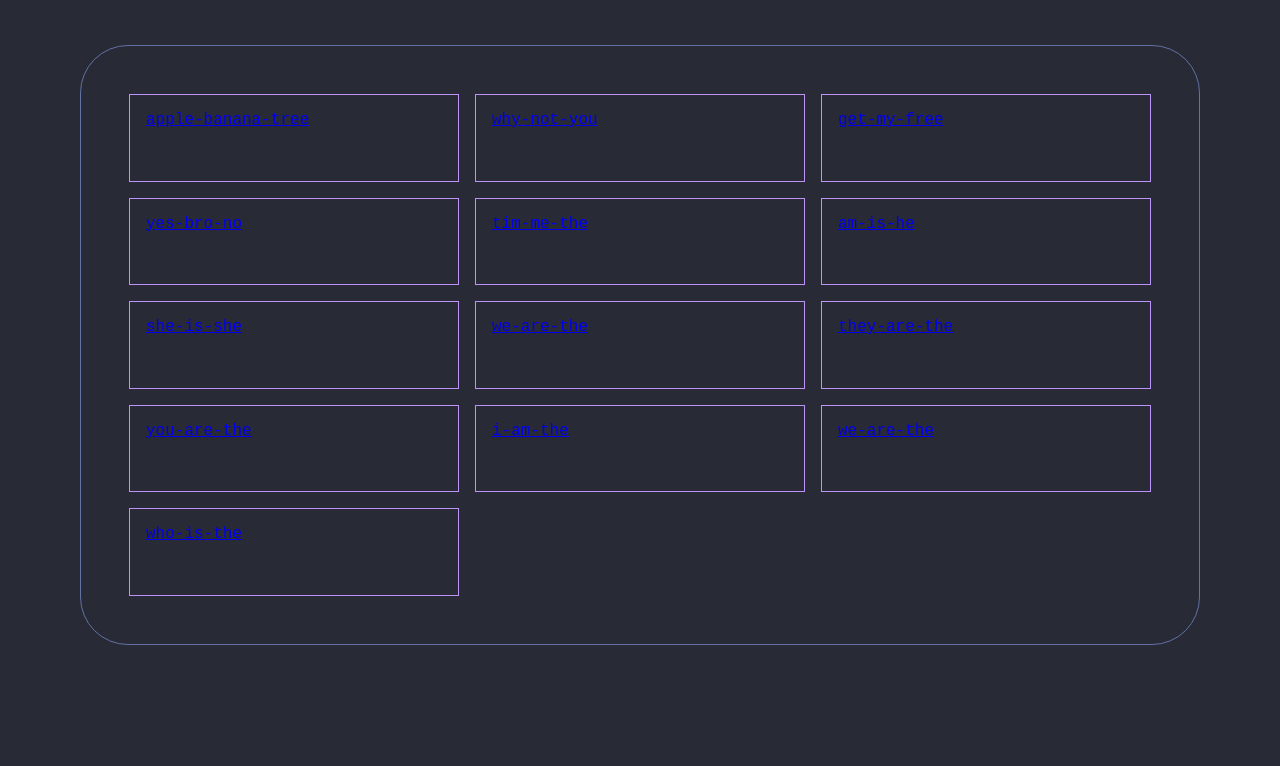
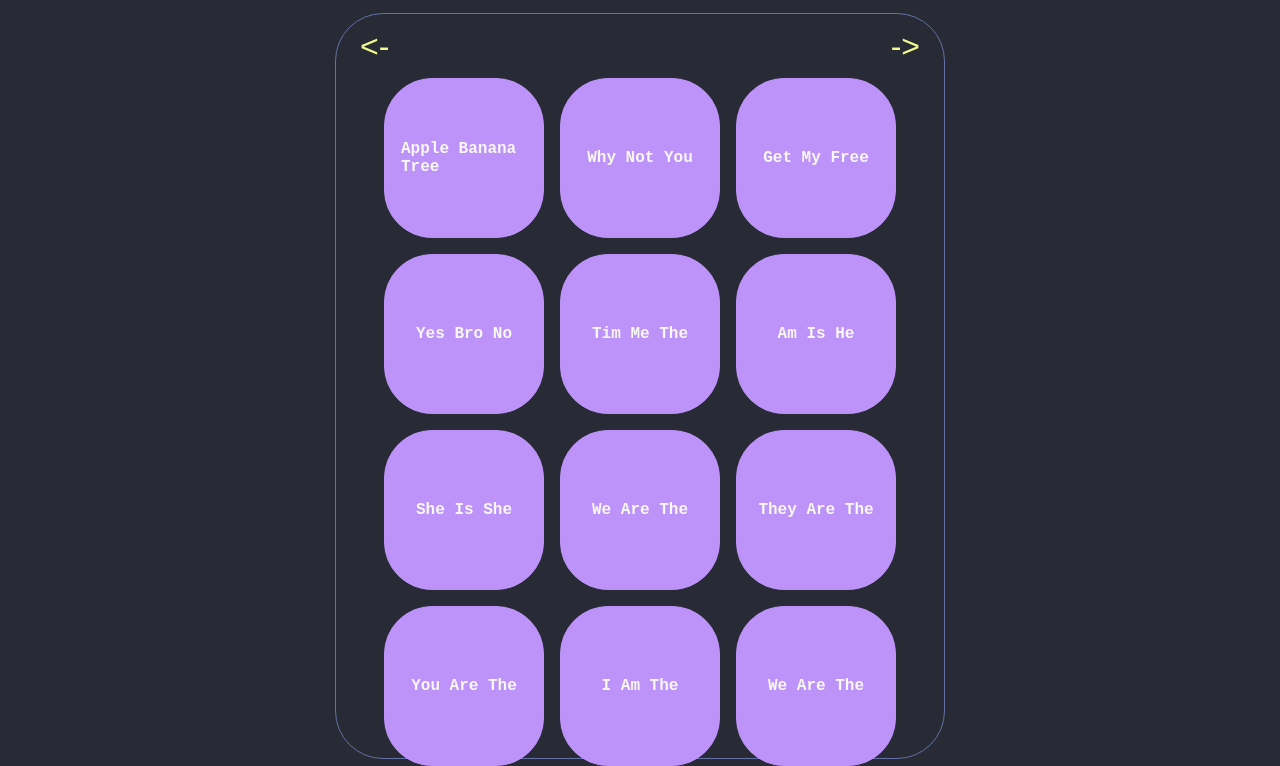
Before and after one commit to ilya-tate/fileshare-garden, a plain HTML site: page static/index.html in a window 1280 px wide. Shown: the part 56-822 px from the top of the page. Before the commit the page ends 800 px from the top, so only its background shows below. Drawn offline with Linux system fonts and the light colour scheme.

Commit message:
style: square device cards and arrows
- Move border onto main and fit it to grid
- Device card size is fixed
- Device text centered
- Pin arrow buttons to top corners of device container

```diff
--- a/static/index.html
+++ b/static/index.html
@@ -17,6 +17,10 @@
 
   <main>
     <div id="devices" />
+    <div id="arrows">
+      <button class="arrow-btn" id="arrow-left">&lt;-</button>
+      <button class="arrow-btn" id="arrow-right">-&gt;</button>
+    </div>
   </main>
 
   <script type="module" src="./main.js"></script>
--- a/static/main.js
+++ b/static/main.js
@@ -21,13 +21,15 @@ const TEST_DEVICES = [
 const devicesContainer = document.getElementById("devices");
 if (!devicesContainer) throw new Error("Devices container not found");
 
-for (let device of TEST_DEVICES) {
+for (let i in TEST_DEVICES) {
+    if (i >= MAX_DEVICES) break;
+
     const deviceElement = document.createElement("div");
     deviceElement.className = "device";
 
     const deviceLink = document.createElement("a");
-    deviceLink.href = `https://${device}.fileshare-garden.com`;
-    deviceLink.textContent = device;
+    deviceLink.href = `https://${TEST_DEVICES[i]}.fileshare-garden.com`;
+    deviceLink.textContent = TEST_DEVICES[i].split("-").map(word => word.charAt(0).toUpperCase() + word.slice(1)).join(" ");
 
     deviceElement.appendChild(deviceLink);
     devicesContainer.appendChild(deviceElement);
--- a/static/style.css
+++ b/static/style.css
@@ -16,6 +16,7 @@ body {
   margin: 0;
   background-color: var(--main);
   font-family: "Fira Code", monospace;
+  height: 100vh
 }
 
 header {
@@ -33,23 +34,62 @@ header h1 {
 }
 
 main {
-  padding: 3rem 5rem;
+  position: relative;
+  box-sizing: border-box;
+  width: fit-content;
+  margin: 1rem auto 0;
+  padding: 3rem 3rem 5rem;
+  border: 1px solid var(--blue);
+  border-radius: 3rem;
 }
 
 #devices {
   box-sizing: border-box;
   height: 75vh;
   display: grid;
-  grid-template-columns: repeat(3, 1fr);
+  grid-template-columns: repeat(3, 10rem);
+  justify-content: center;
+  align-content: start;
   gap: 1rem;
-  margin: 0;
-  padding: 3rem;
-  border: 1px solid var(--blue);
-  border-radius: 3rem;
+  margin: 1rem 0 0;
 }
 
 .device {
-  padding: 1rem 1rem;
-  gap: 1rem;
+  aspect-ratio: 1/1;
+  display: grid;
+  place-items: center;
+  padding: 1rem;
+  background-color: var(--purple);
   border: 1px solid var(--purple);
+  border-radius: 3rem;
+  cursor: pointer;
 }
+
+.device a {
+    text-decoration: none;
+    font-weight: bold;
+    color: var(--white);
+}
+
+#arrows {
+  position: absolute;
+  display: flex;
+  justify-content: space-between;
+  top: 0;
+  left: .5rem;
+  right: .5rem;
+}
+
+.arrow-btn {
+  background: none;
+  border: none;
+  padding: 1rem 1rem 2vh;
+  line-height: 1;
+  color: var(--yellow);
+  font-size: 2rem;
+  cursor: pointer;
+}
+
+.arrow-btn:hover {
+  color: var(--green);
+}
```
